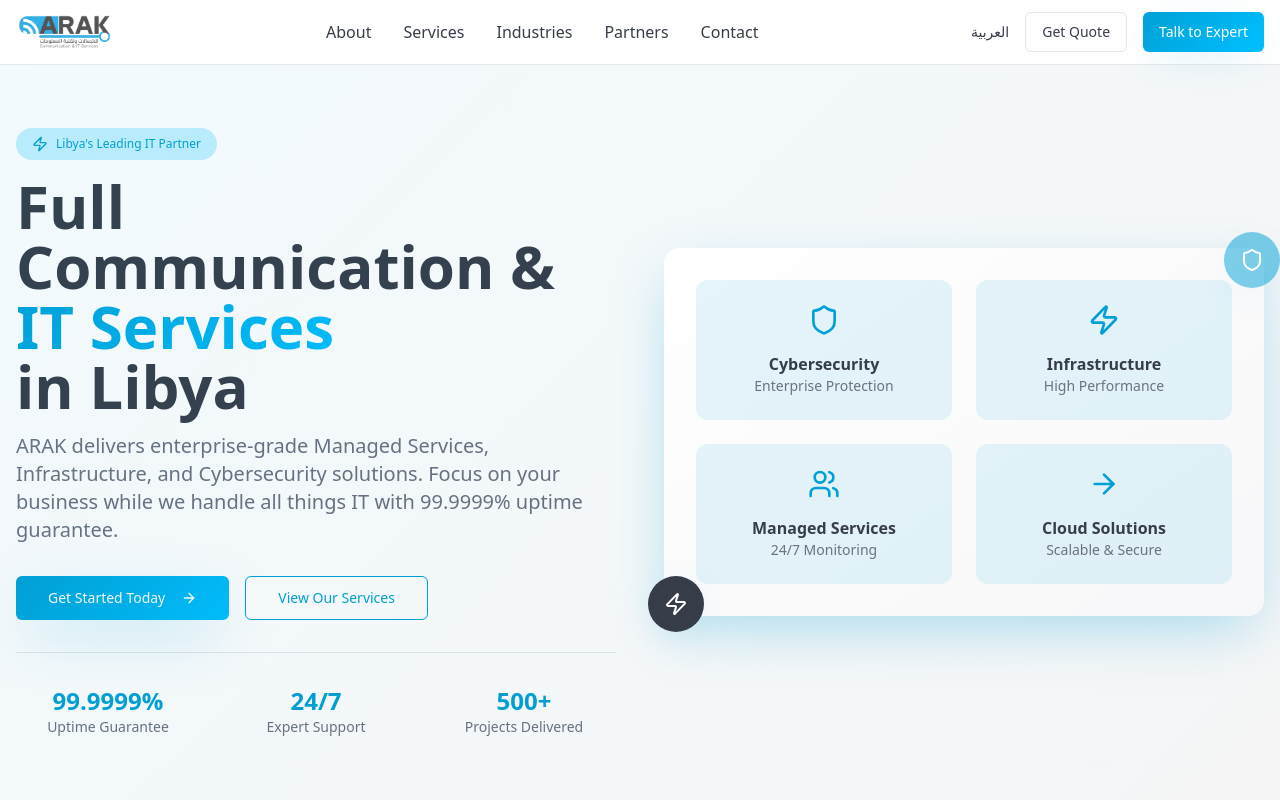
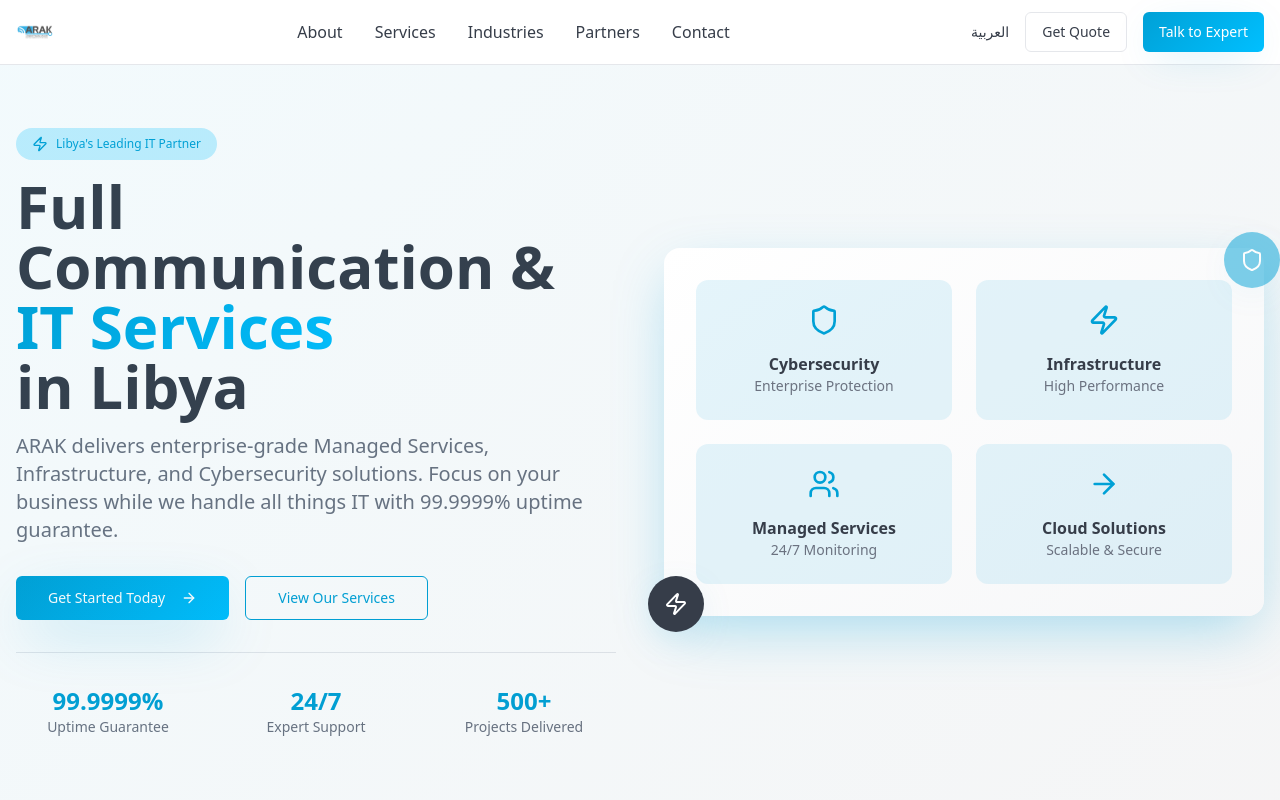
Before and after one commit to Dryik/Arak.ly, a React (Vite) app: page / in a window 1280 px wide. Shown: the top 800 px of the page. Built offline with nearby package versions, Linux system fonts and the light colour scheme.

Commit message:
Update logos for better quality
Replaced existing logos with higher quality versions. Utilized different logo variations (color, black and white) for optimal placement across the website, ensuring suitability for various backgrounds.

```diff
--- a/src/components/Footer.tsx
+++ b/src/components/Footer.tsx
@@ -8,9 +8,11 @@ export const Footer = () => {
           {/* Company Info */}
           <div className="space-y-4">
             <img
-              src="/lovable-uploads/c508bc46-50e9-4597-82ec-7fa0ab0c2307.png"
-              alt="ARAK"
-              className="h-12 w-auto brightness-0 invert"
+              src="/lovable-uploads/0edc19b0-8d22-4f4c-8d24-6e6a5fd105a5.png"
+              alt="ARAK logo (white) - Communications & IT Services"
+              className="h-12 w-auto"
+              loading="lazy"
+              decoding="async"
             />
             <p className="text-gray-300 text-sm leading-relaxed">
               Libya's leading Communication & IT Services company. We deliver enterprise-grade
--- a/src/components/FooterAr.tsx
+++ b/src/components/FooterAr.tsx
@@ -10,9 +10,11 @@ export const FooterAr = () => {
           <div className="space-y-4">
             <div className="flex items-center space-x-2">
               <img
-                src="/lovable-uploads/c508bc46-50e9-4597-82ec-7fa0ab0c2307.png"
-                alt="ARAK للاتصالات وخدمات تكنولوجيا المعلومات"
-                className="h-10 w-auto brightness-0 invert"
+                src="/lovable-uploads/0edc19b0-8d22-4f4c-8d24-6e6a5fd105a5.png"
+                alt="شعار ARAK (أبيض) - للاتصالات وخدمات تكنولوجيا المعلومات"
+                className="h-10 w-auto"
+                loading="lazy"
+                decoding="async"
               />
             </div>
             <p className="text-white/80 text-sm leading-relaxed">
--- a/src/components/Header.tsx
+++ b/src/components/Header.tsx
@@ -7,7 +7,7 @@ export const Header = () => {
       <div className="container mx-auto px-4 h-16 flex items-center justify-between">
         <div className="flex items-center space-x-2">
           <img
-            src="/lovable-uploads/c508bc46-50e9-4597-82ec-7fa0ab0c2307.png"
+            src="/lovable-uploads/d836918e-2dff-4093-ba9f-226fc5ac4989.png"
             alt="ARAK Communications & IT Services"
             className="h-10 w-auto"
           />
--- a/src/components/HeaderAr.tsx
+++ b/src/components/HeaderAr.tsx
@@ -7,7 +7,7 @@ export const HeaderAr = () => {
       <div className="container mx-auto px-4 h-16 flex items-center justify-between">
         <div className="flex items-center space-x-2 space-x-reverse">
           <img
-            src="/lovable-uploads/c508bc46-50e9-4597-82ec-7fa0ab0c2307.png"
+            src="/lovable-uploads/d836918e-2dff-4093-ba9f-226fc5ac4989.png"
             alt="ARAK للاتصالات وخدمات تكنولوجيا المعلومات"
             className="h-10 w-auto"
           />
```
Also changed, not shown: public/lovable-uploads/0edc19b0-8d22-4f4c-8d24-6e6a5fd105a5.png (added), public/lovable-uploads/d836918e-2dff-4093-ba9f-226fc5ac4989.png (added).
